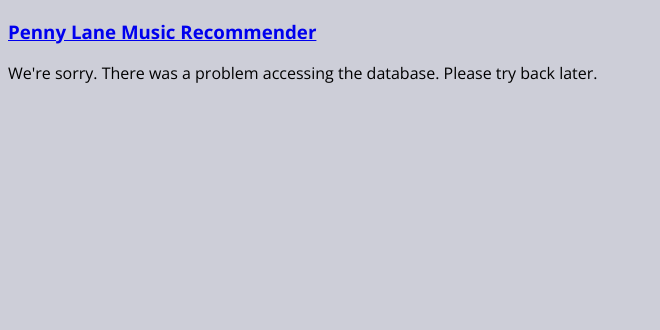
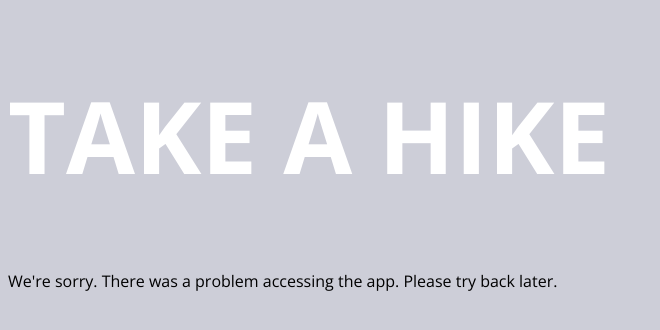
Before and after one commit to MSIA/2021-msia423-chang-christina-project, a Flask app: template app/templates/error.html in a window 1280 px wide. Shown: the top 330 px of the page, without its empty margins (0-660 px from the left). Run offline with Flask 2, Linux system fonts and the light colour scheme; the template is opened without the code that fills it, so the values that code supplies are empty; parts of the project's set-up code (start-up, migrations or seed data) failed here and were passed over.

Commit message:
Clean up app comments

```diff
--- a/app.py
+++ b/app.py
@@ -35,7 +35,6 @@ trail_manager = TrailManager(app)
 def home():
     if request.method == 'GET':
         try:
-            # LOAD MODEL
             return render_template('index.html')
             logger.info("Index page accessed")
         except:
@@ -43,15 +42,23 @@ def home():
             logger.warning('Error page')
 
     if request.method == 'POST':
-        length = request.form['length']
-        elevation_gain = request.form['elevation_gain']
-        route_type = request.form['route_type']
-        features = request.form.getlist('features')
-        activities = request.form.getlist('activities')
-        url_for_post = url_for('my_template', length=length, elevation_gain=elevation_gain, route_type=route_type,
-                               features=features, activities=activities)
+        try:
+            length = request.form['length']
+            elevation_gain = request.form['elevation_gain']
+            route_type = request.form['route_type']
+            features = request.form.getlist('features')
+            activities = request.form.getlist('activities')
+            url_for_post = url_for('my_template', length=length, elevation_gain=elevation_gain, route_type=route_type,
+                                   features=features, activities=activities)
+            print(length)
+            print(elevation_gain)
+            if (length == "") | (elevation_gain == ""):
+                return render_template('error.html')
 
-        return redirect(url_for_post)
+            return redirect(url_for_post)
+        except:
+            return render_template('error.html')
+            logger.warning('Error page')
 
 
 @app.route('/my_template/<length>/<elevation_gain>/<route_type>/<features>/<activities>', methods=['GET', 'POST'])
@@ -63,20 +70,16 @@ def my_template(length, elevation_gain, route_type, features, activities):
         trail_manager.add_input(input_id, length, elevation_gain, route_type, features, activities)
         trail_manager.close()
 
-        # LOAD MODEL
+        # Predict and recommend
         prediction = predict(length, elevation_gain, route_type, features, activities,
                              **config['recommend']['predict'])
-        print(prediction)
 
         recommend_ids = rec(length, elevation_gain, route_type, features, activities,
                             **config['recommend']['recommend'])
 
-        print(recommend_ids)
-
         try:
             trails = trail_manager.session.query(Trails).filter(Trails.trail_id.in_(recommend_ids))\
-                    .order_by(Trails.length)#.limit(app.config["MAX_ROWS_SHOW"]).all()
-            #trails = trail_manager.session.query(Trails).filter_by(trail_id=recommend_ids).limit(app.config["MAX_ROWS_SHOW"]).all()
+                    .order_by(Trails.length)
             logger.debug("Index page accessed")
             return render_template('result.html', prediction=prediction, trails=trails)
         except:
@@ -84,45 +87,6 @@ def my_template(length, elevation_gain, route_type, features, activities):
             logger.warning("Not able to display tracks, error page returned")
             return render_template('error.html')
 
-        #return str(length) + str(elevation_gain) + route_type + features + activities + prediction
-    # return render_template('index.html')
-
 
 if __name__ == '__main__':
     app.run(debug=app.config["DEBUG"], port=app.config["PORT"], host=app.config["HOST"])
-    # app.run(debug=app.config["DEBUG"], port=app.config["PORT"], host=app.config["HOST"])
-
-# def index():
-#     """Main view that lists songs in the database.
-#
-#     Create view into index page that uses data queried from Track database and
-#     inserts it into the msiapp/templates/index.html template.
-#
-#     Returns: rendered html template
-#
-#     """
-#
-#     try:
-#         tracks = track_manager.session.query(Tracks).limit(app.config["MAX_ROWS_SHOW"]).all()
-#         logger.debug("Index page accessed")
-#         return render_template('index.html', tracks=tracks)
-#     except:
-#         traceback.print_exc()
-#         logger.warning("Not able to display tracks, error page returned")
-#         return render_template('error.html')
-
-
-# @app.route('/add', methods=['POST'])
-# def add_entry():
-#     """View that process a POST with new song input
-#
-#     :return: redirect to index page
-#     """
-#
-#     try:
-#         track_manager.add_track(artist=request.form['artist'], album=request.form['album'], title=request.form['title'])
-#         logger.info("New song added: %s by %s", request.form['title'], request.form['artist'])
-#         return redirect(url_for('index'))
-#     except:
-#         logger.warning("Not able to display tracks, error page returned")
-#         return render_template('error.html')
--- a/app/templates/error.html
+++ b/app/templates/error.html
@@ -3,15 +3,14 @@
 <head>
     <meta charset="UTF-8">
     <link href="static/basic.css" rel="stylesheet">
+    <link rel="shortcut icon" href="static/favicon.ico">
 </head>
 
 <body>
-    <h3>
-         <a href = "{{ url_for('index') }}">Penny Lane Music Recommender</a>
-    </h3>
+    <h1 style="color:white;">TAKE A HIKE</h1>
 
     <div class="alert alert-danger" role="alert">
-  <p class="alert-link">We're sorry. There was a problem accessing the database. Please try back later. </p>
+  <p class="alert-link">We're sorry. There was a problem accessing the app. Please try back later. </p>
     </div>
 
 </body>
--- a/app/templates/index.html
+++ b/app/templates/index.html
@@ -11,7 +11,7 @@
     text-align: center;
   }
   body {
-    font-family: 'Oswald';font-size: 22px;
+    font-family: 'Oswald';font-size: 18px;
     background-image: url("static/craterlake.jpeg");
     background-color: rgba(0,0,0,.2);
   }
```
